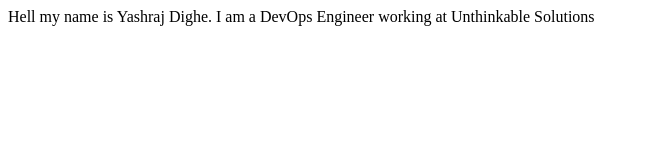
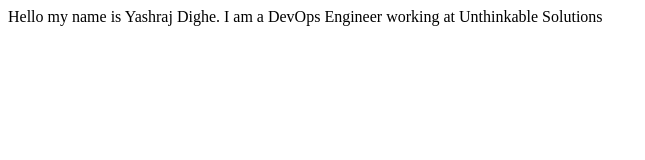
Before and after one commit to yashraj077/yashraj077.github.io, a plain HTML site: page index.html in a window 1280 px wide. Shown: the full height of the page, 0-645 px from the left. Drawn offline with Linux system fonts and the light colour scheme.

Commit message:
updated index.html

```diff
--- a/index.html
+++ b/index.html
@@ -9,7 +9,7 @@
 </head>
 
 <body>
-    Hell my name is Yashraj Dighe. I am a DevOps Engineer working at Unthinkable Solutions
+    Hello my name is Yashraj Dighe. I am a DevOps Engineer working at Unthinkable Solutions
 </body>
 
 </html>
```
